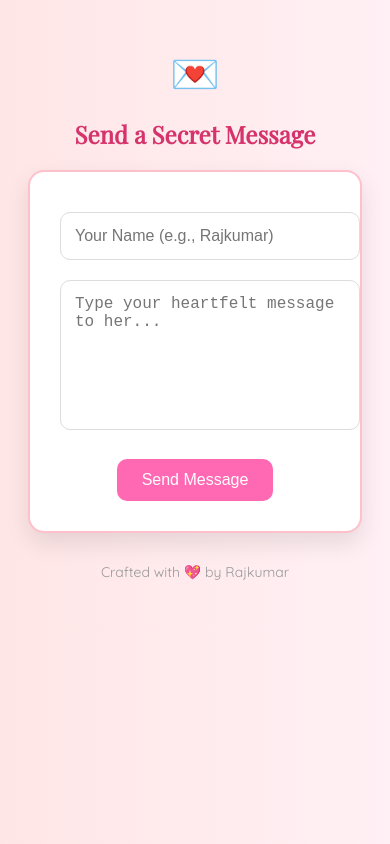
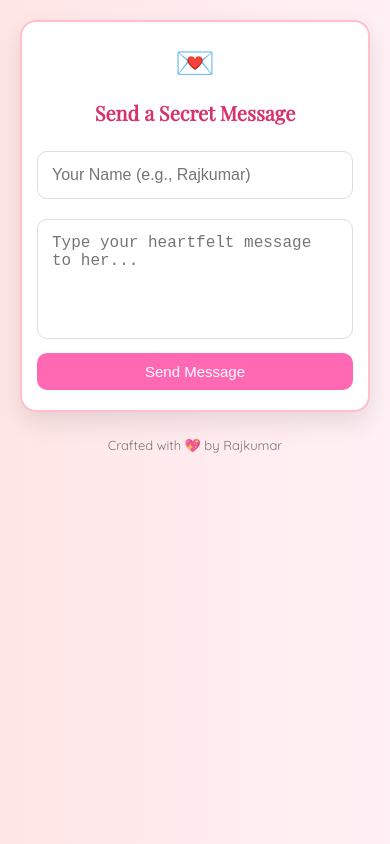
Before and after one commit to raj96777/Last-resort, a plain HTML site: page send a message.html in a window 390 px wide. Drawn offline with nearby package versions, Linux system fonts and the light colour scheme.

Commit message:
modified

```diff
--- a/send a message.html
+++ b/send a message.html
@@ -2,23 +2,29 @@
 <html lang="en">
 <head>
   <meta charset="UTF-8">
+  <meta name="viewport" content="width=device-width, initial-scale=1.0">
   <title>💖 Secret Message for You 💖</title>
   <script src="https://cdn.jsdelivr.net/npm/emailjs-com@3/dist/email.min.js"></script>
   <link href="https://fonts.googleapis.com/css2?family=Playfair+Display&family=Quicksand&display=swap" rel="stylesheet">
   <style>
+    * {
+      box-sizing: border-box;
+    }
+
     body {
       font-family: 'Quicksand', sans-serif;
       background: linear-gradient(to right, #ffe6e6, #fff0f5);
-      padding: 40px 20px;
+      padding: 20px;
+      margin: 0;
       color: #333;
     }
 
-    form {
+    .container {
+      max-width: 500px;
+      margin: auto;
       background: white;
-      padding: 30px;
+      padding: 25px;
       border-radius: 16px;
-      max-width: 450px;
-      margin: auto;
       box-shadow: 0 10px 25px rgba(0, 0, 0, 0.1);
       border: 2px solid #ffc0cb;
     }
@@ -27,7 +33,7 @@
       text-align: center;
       font-family: 'Playfair Display', serif;
       color: #d6336c;
-      margin-bottom: 20px;
+      margin-bottom: 15px;
     }
 
     .heart {
@@ -54,14 +60,13 @@
     button {
       background-color: #ff69b4;
       color: white;
-      padding: 12px 25px;
+      padding: 12px;
+      width: 100%;
       font-size: 16px;
       border: none;
       border-radius: 10px;
       cursor: pointer;
       transition: background-color 0.3s;
-      display: block;
-      margin: 15px auto 0;
     }
 
     button:hover {
@@ -70,14 +75,34 @@
 
     footer {
       text-align: center;
-      margin-top: 30px;
-      font-size: 14px;
-      color: #999;
+      margin-top: 25px;
+      font-size: 13px;
+      color: #777;
+    }
+
+    @media screen and (max-width: 480px) {
+      .container {
+        padding: 20px 15px;
+      }
+
+      h2 {
+        font-size: 20px;
+      }
+
+      .heart {
+        font-size: 32px;
+      }
+
+      button {
+        font-size: 15px;
+        padding: 10px;
+      }
     }
   </style>
 </head>
 <body>
 
+  <div class="container">
     <div class="heart">💌</div>
     <h2>Send a Secret Message</h2>
 
@@ -86,12 +111,13 @@
       <textarea name="message" placeholder="Type your heartfelt message to her..." required></textarea>
       <button type="submit">Send Message</button>
     </form>
+  </div>
 
   <footer>Crafted with 💖 by Rajkumar</footer>
 
   <script>
     (function(){
-      emailjs.init("zyyTqQiH4zJsZlSYa");  // <-- Your actual Public Key
+      emailjs.init("zyyTqQiH4zJsZlSYa");  // Your Public Key
     })();
 
     document.getElementById("secretForm").addEventListener("submit", function(event) {
```
Lines whose indentation alone changed are shown as unchanged.
